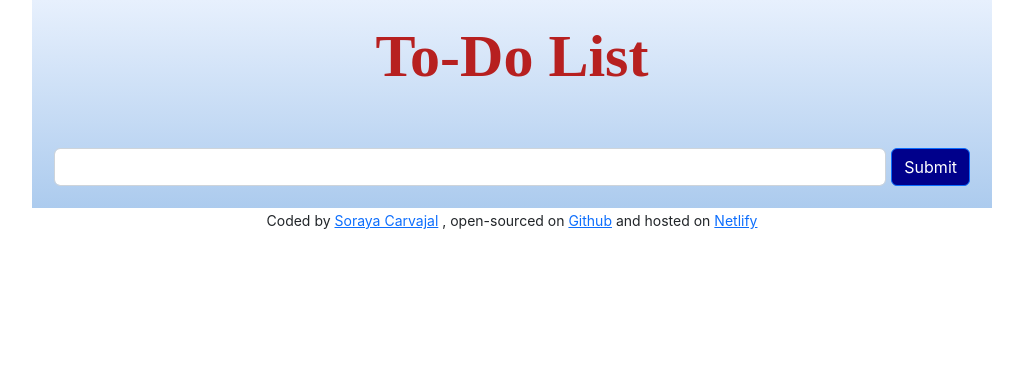
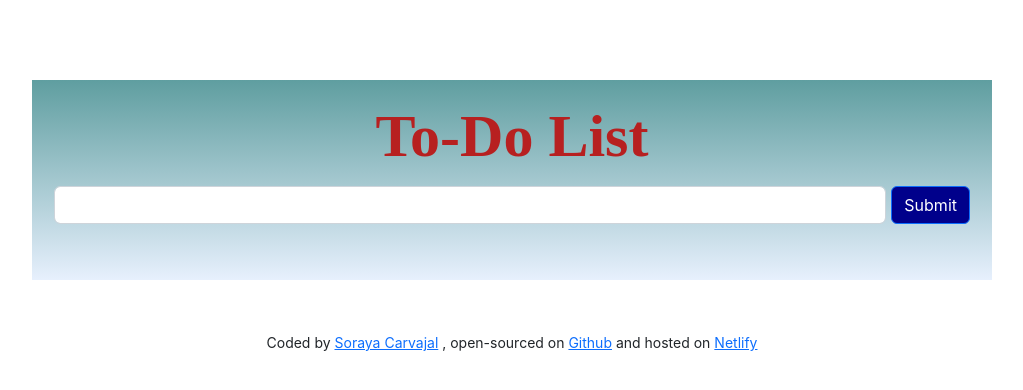
Before and after one commit to icuestiona/react-to-do-list, a React (Create React App) app: page / in a window 1280 px wide. Shown: the top 390 px of the page, without its empty margins (128-1151 px from the left). Built offline with nearby package versions, Linux system fonts and the light colour scheme; a web font is replaced by a local one.

Commit message:
Modified styling

```diff
--- a/src/App.css
+++ b/src/App.css
@@ -2,6 +2,7 @@
   max-width: 960px;
   height: 100%;
   margin: 0 auto;
+  margin-top: 80px;
   text-align: center;
   align-items: center;
   justify-content: center;
@@ -11,7 +12,8 @@
 
 .container {
   margin: 0;
-  background: linear-gradient(to top, #accbee 0%, #e7f0fd 100%);
+  margin-bottom: 50px;
+  background: linear-gradient(to bottom, cadetblue 0%, #e7f0fd 100%);
   height: 100%;
 }
 
--- a/src/components/Todo.css
+++ b/src/components/Todo.css
@@ -4,7 +4,7 @@
   width: 100%;
   border-radius: 6px;
   padding: 6px 10px;
-  margin-top: 50px;
+  margin-bottom: 50px;
 }
 
 li {
```
